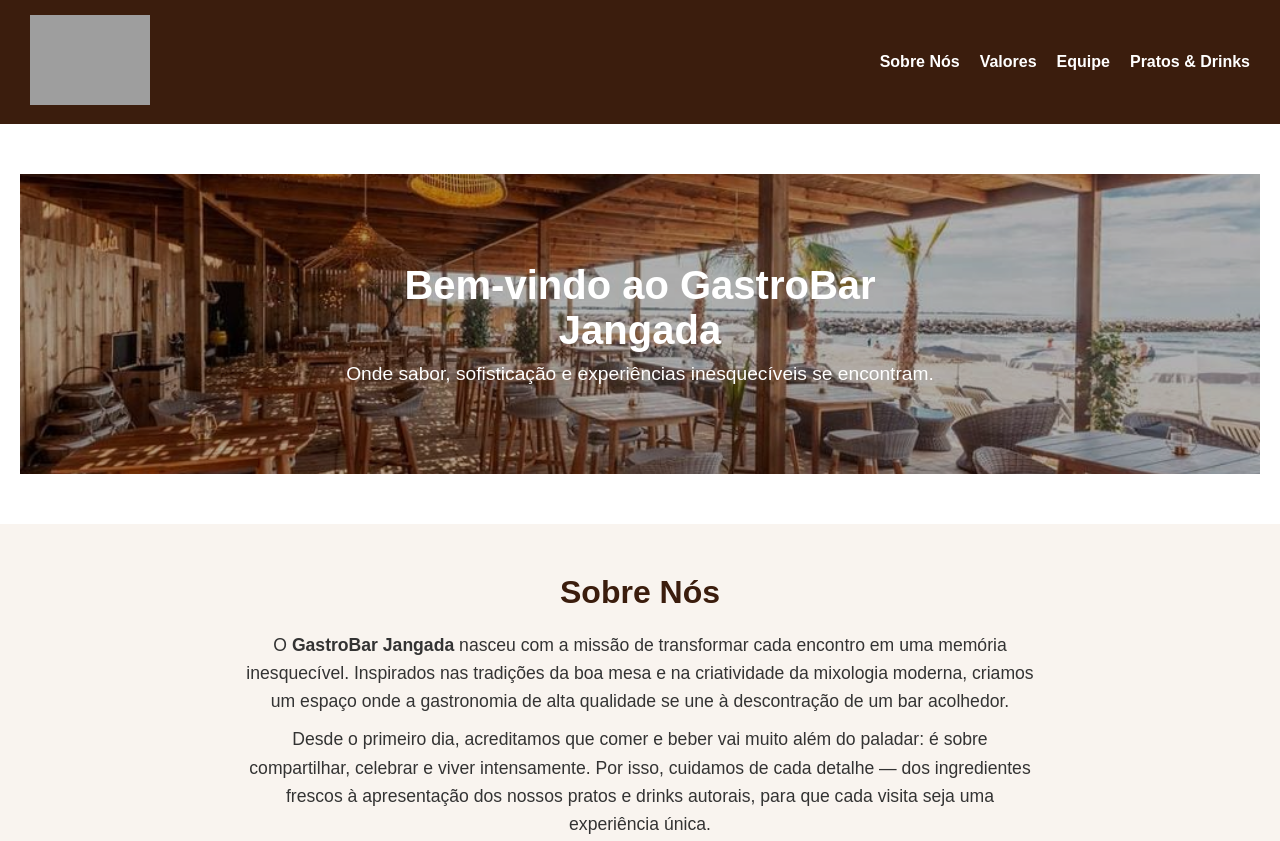
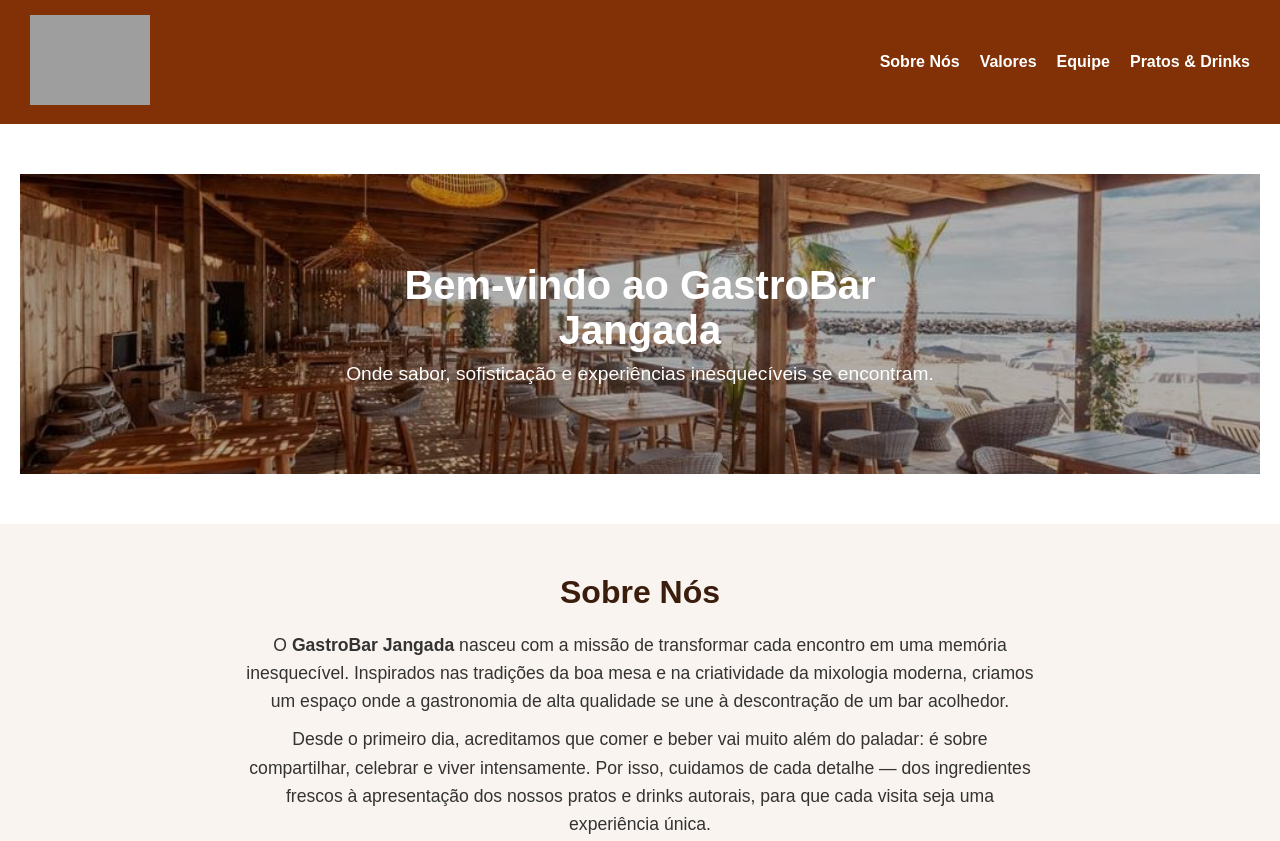
Before and after one commit to Sefiren/Gastro-Bar, a plain HTML site: page index.html in a window 1280 px wide. Shown: the top 841 px of the page. Drawn offline with Linux system fonts and the light colour scheme; grey boxes are pictures that could not be loaded.

Commit message:
Update style.css

```diff
--- a/style.css
+++ b/style.css
@@ -8,7 +8,7 @@
 
 /* Cabeçalho */
 header {
-    background-color: #3b1d0d;
+    background-color: #813105;
     color: white;
     padding: 15px 30px;
     display: flex;
```
